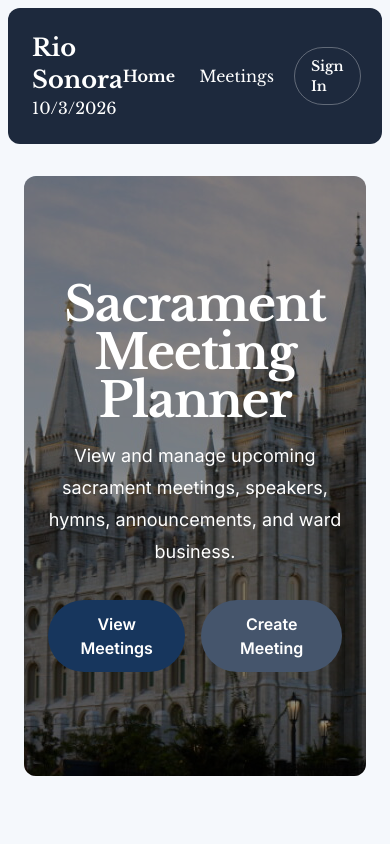
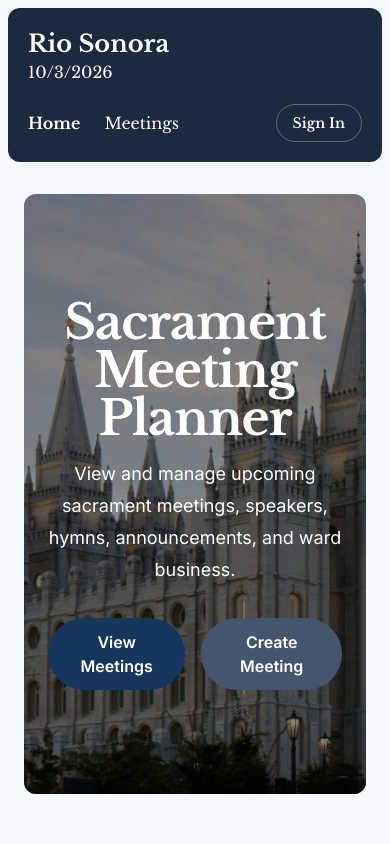
Before and after one commit to sebasss18/sacrament-meetings, a Next.js app: page / in a window 390 px wide. Shown: the top 844 px of the page. Built offline with nearby package versions, Linux system fonts and the light colour scheme; no server answers.

Commit message:
fixed header

```diff
--- a/components/Header.tsx
+++ b/components/Header.tsx
@@ -22,12 +22,13 @@ export default function Header() {
   const date = new Date().toLocaleDateString();
 
   return (
-    <header className="flex items-center justify-between bg-slate-800 p-6 text-white m-2 rounded-xl font-serif">
+    <header className="m-2 flex flex-col gap-5 rounded-xl bg-slate-800 p-5 text-white font-serif sm:flex-row sm:items-center sm:justify-between sm:p-6">
       <div>
         <h1 className="text-2xl font-bold">Rio Sonora</h1>
         <p>{date}</p>
       </div>
-      <div className="flex items-center gap-5">
+
+      <div className="flex items-center justify-between gap-5 sm:justify-end">
         <NavLinks />
         <AuthControls />
       </div>
```
